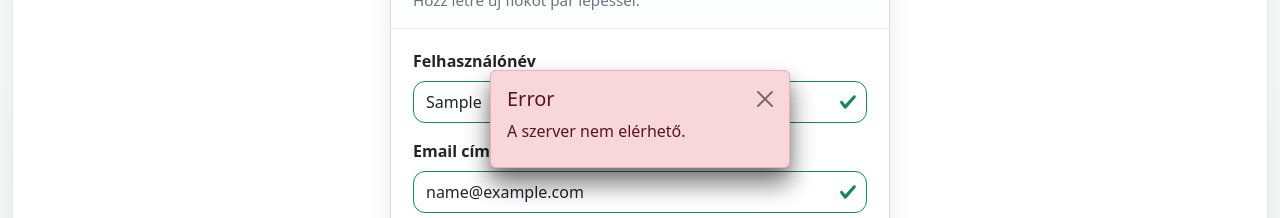
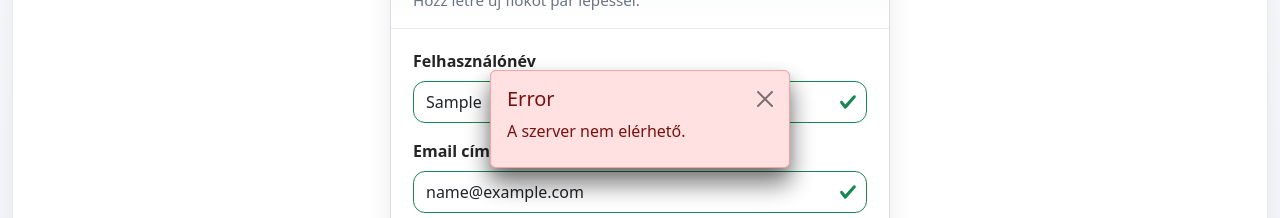
Before and after one commit to MolnarKristof0719/BarberShop, a Vue app in the folder client/: page /registration in a window 1280 px wide. Both pictures are taken after typing "Sample", "name@example.com", "Sample123", "Sample123" into the empty fields and a click on the button "Regisztrálok". Shown: the part 281-499 px from the top of the page. Built offline with nearby package versions, Linux system fonts and the light colour scheme; no server answers.

Commit message:
Success alert módosítása

```diff
--- a/client/src/components/Message/ToastContanier.vue
+++ b/client/src/components/Message/ToastContanier.vue
@@ -1,9 +1,9 @@
 <template>
   <div
-    class="alert alert-primary alert-dismissible fade show custom-center-alert"
+    class="alert alert-dismissible fade show custom-center-alert"
     :class="{
-      'alert-danger': type == 'Error',
-      'alert-success': type == 'Success',
+      'my-alert-danger': type == 'Error',
+      'my-alert-success': type == 'Success',
     }"
     role="alert"
     v-if="messages.length"
@@ -14,7 +14,12 @@
         {{ message }}
       </p>
     </div>
-    <button type="button" class="btn-close" @click="close()" aria-label="Close"></button>
+    <button
+      type="button"
+      class="btn-close"
+      @click="close()"
+      aria-label="Close"
+    ></button>
   </div>
 </template>
 
@@ -38,9 +43,29 @@ export default {
   top: 50%;
   left: 50%;
   transform: translate(-50%, -50%);
-  z-index: 1080; /* Hogy biztosan minden felett legyen */
-  min-width: 300px; /* Opcionális: ne legyen túl összenyomva */
-  /* Egyedi, lágyabb árnyék */
-  box-shadow: 0 15px 25px rgba(0, 0, 0, 0.3), 0 5px 10px rgba(0, 0, 0, 0.05);
+  z-index: 1080;
+  min-width: 300px;
+  box-shadow:
+    0 15px 25px rgba(0, 0, 0, 0.3),
+    0 5px 10px rgba(0, 0, 0, 0.05);
+}
+
+.my-alert-success {
+  background-color: #ffffff !important;
+  border: 1px solid #000000 !important;
+  color: #000000 !important;
+}
+
+.my-alert-danger {
+  background-color: #ffe1e1 !important;
+  border: 1px solid #f5a5a5 !important;
+  color: #7a1010 !important;
+}
+
+.my-alert-success h5,
+.my-alert-danger h5,
+.my-alert-success p,
+.my-alert-danger p {
+  color: inherit !important;
 }
 </style>
```
